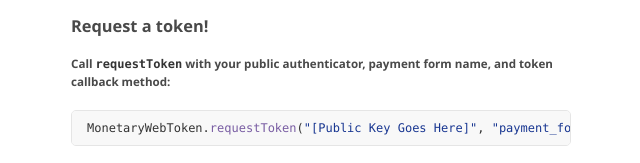
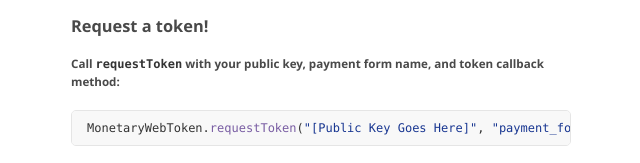
Before and after one commit to Mntry/WebToken, a plain HTML site: page index.html in a window 1280 px wide. Shown: the part 949-1112 px from the top of the page, 499-1139 px from the left. Drawn offline with Linux system fonts and the light colour scheme; a web font is replaced by a local one.

Commit message:
Update index.html

```diff
--- a/index.html
+++ b/index.html
@@ -88,7 +88,7 @@
 <a id="request-a-token" class="anchor" href="#request-a-token" aria-hidden="true"><span aria-hidden="true" class="octicon octicon-link"></span></a>Request a token!</h3>
 
 <h5>
-<a id="call-requesttoken-with-your-public-authenticator-payment-form-name-and-token-callback-method" class="anchor" href="#call-requesttoken-with-your-public-authenticator-payment-form-name-and-token-callback-method" aria-hidden="true"><span aria-hidden="true" class="octicon octicon-link"></span></a>Call <code>requestToken</code> with your public authenticator, payment form name, and token callback method:</h5>
+<a id="call-requesttoken-with-your-public-authenticator-payment-form-name-and-token-callback-method" class="anchor" href="#call-requesttoken-with-your-public-authenticator-payment-form-name-and-token-callback-method" aria-hidden="true"><span aria-hidden="true" class="octicon octicon-link"></span></a>Call <code>requestToken</code> with your public key, payment form name, and token callback method:</h5>
 
 <div class="highlight highlight-source-js"><pre><span class="pl-smi">MonetaryWebToken</span>.<span class="pl-en">requestToken</span>(<span class="pl-s"><span class="pl-pds">"</span>[Public Key Goes Here]<span class="pl-pds">"</span></span>, <span class="pl-s"><span class="pl-pds">"</span>payment_form<span class="pl-pds">"</span></span>, tokenCallback);</pre></div>
 
```
